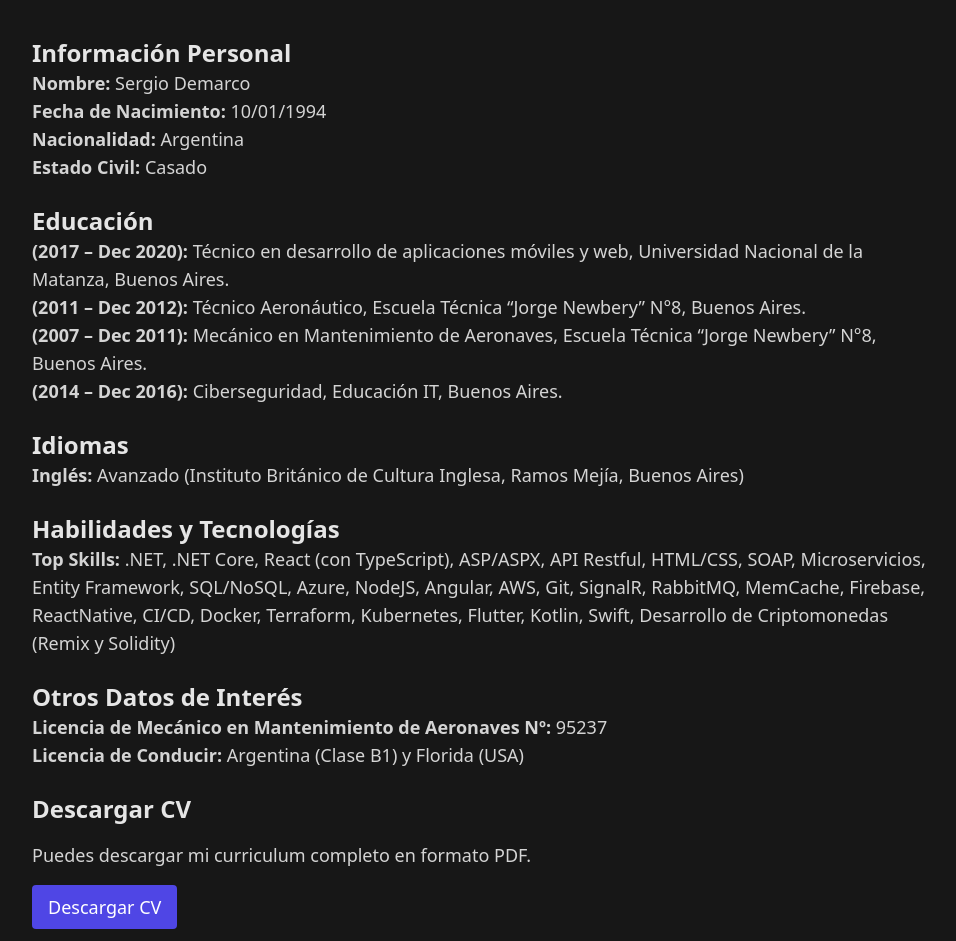
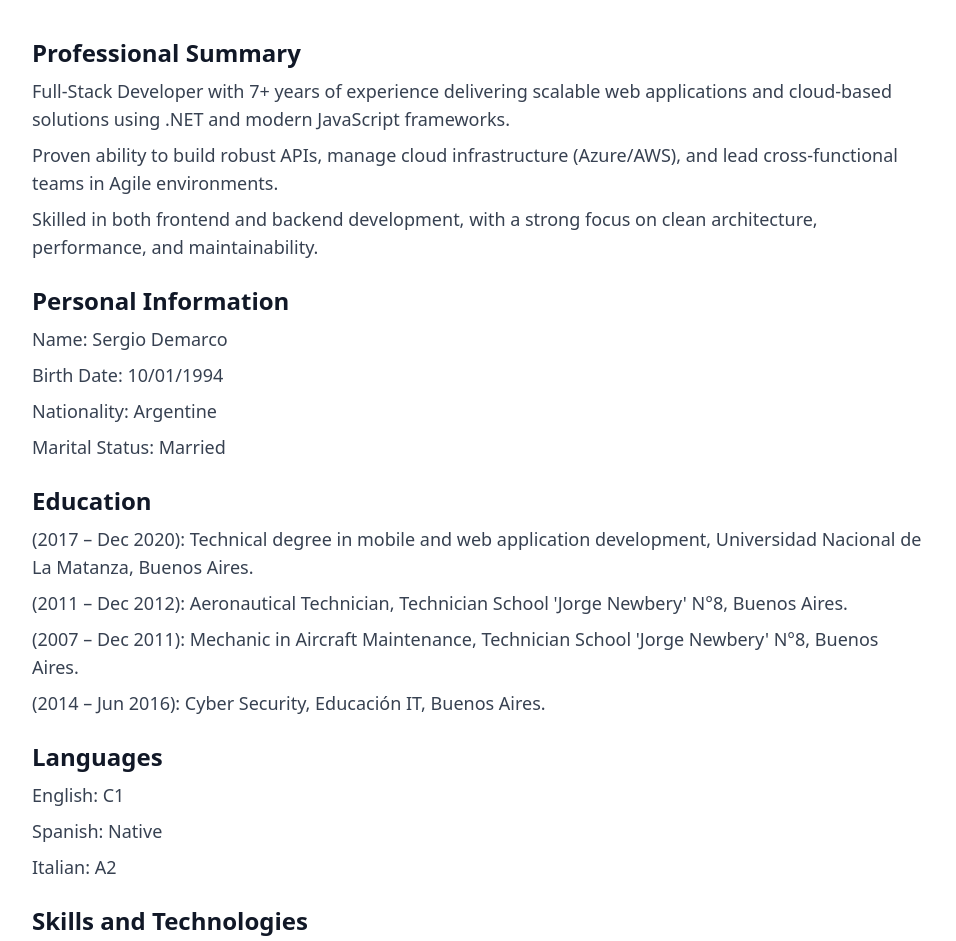
Before and after one commit to demarcosergio/sergio-portfolioV2, a Next.js app: page /about in a window 1280 px wide. Shown: the part 211-1152 px from the top of the page, without its empty margins (160-1116 px from the left). Built offline with nearby package versions, Linux system fonts and the light colour scheme.

Commit message:
Add light/dark theme toggle and bilingual about page

```diff
--- a/src/app/about/page.tsx
+++ b/src/app/about/page.tsx
@@ -3,76 +3,138 @@ import { useContext } from "react";
 import { LanguageContext } from "@/contexts/LanguageContext";
 import { translations } from "@/data/translations";
 
+const aboutContent = {
+  en: {
+    sections: [
+      {
+        title: "Professional Summary",
+        paragraphs: [
+          "Full-Stack Developer with 7+ years of experience delivering scalable web applications and cloud-based solutions using .NET and modern JavaScript frameworks.",
+          "Proven ability to build robust APIs, manage cloud infrastructure (Azure/AWS), and lead cross-functional teams in Agile environments.",
+          "Skilled in both frontend and backend development, with a strong focus on clean architecture, performance, and maintainability."
+        ]
+      },
+      {
+        title: "Personal Information",
+        paragraphs: [
+          "Name: Sergio Demarco",
+          "Birth Date: 10/01/1994",
+          "Nationality: Argentine",
+          "Marital Status: Married"
+        ]
+      },
+      {
+        title: "Education",
+        paragraphs: [
+          "(2017 – Dec 2020): Technical degree in mobile and web application development, Universidad Nacional de La Matanza, Buenos Aires.",
+          "(2011 – Dec 2012): Aeronautical Technician, Technician School 'Jorge Newbery' N°8, Buenos Aires.",
+          "(2007 – Dec 2011): Mechanic in Aircraft Maintenance, Technician School 'Jorge Newbery' N°8, Buenos Aires.",
+          "(2014 – Jun 2016): Cyber Security, Educación IT, Buenos Aires."
+        ]
+      },
+      {
+        title: "Languages",
+        paragraphs: ["English: C1", "Spanish: Native", "Italian: A2"]
+      },
+      {
+        title: "Skills and Technologies",
+        paragraphs: [
+          ".NET, C#, TypeScript, JavaScript, React, Next.js, Angular, Node.js, ASP.NET, MVC, WebAPI, SQL Server, MongoDB, Cosmos DB, Azure, AWS, Docker, Git, WCF, Microservices, RabbitMQ, Agile, Team leadership, CI/CD."
+        ]
+      },
+      {
+        title: "Other Information",
+        paragraphs: [
+          "Aircraft Maintenance License Nº: 95237",
+          "Driver's License: Argentina (B1) and Florida (USA)"
+        ]
+      }
+    ],
+    download: {
+      title: "Download CV",
+      description: "You can download my full resume in PDF format.",
+      button: "Download CV"
+    }
+  },
+  es: {
+    sections: [
+      {
+        title: "Resumen Profesional",
+        paragraphs: [
+          "Desarrollador Full-Stack con más de 7 años de experiencia en la entrega de aplicaciones web escalables y soluciones en la nube utilizando .NET y frameworks modernos de JavaScript.",
+          "Capacidad probada para crear APIs robustas, administrar infraestructura cloud (Azure/AWS) y liderar equipos multifuncionales en entornos Ágiles.",
+          "Competente en desarrollo frontend y backend, con fuerte enfoque en arquitectura limpia, rendimiento y mantenibilidad."
+        ]
+      },
+      {
+        title: "Información Personal",
+        paragraphs: [
+          "Nombre: Sergio Demarco",
+          "Fecha de Nacimiento: 10/01/1994",
+          "Nacionalidad: Argentina",
+          "Estado Civil: Casado"
+        ]
+      },
+      {
+        title: "Educación",
+        paragraphs: [
+          "(2017 – Dic 2020): Tecnicatura en desarrollo de aplicaciones móviles y web, Universidad Nacional de La Matanza, Buenos Aires.",
+          "(2011 – Dic 2012): Técnico Aeronáutico, Escuela Técnica 'Jorge Newbery' N°8, Buenos Aires.",
+          "(2007 – Dic 2011): Mecánico en Mantenimiento de Aeronaves, Escuela Técnica 'Jorge Newbery' N°8, Buenos Aires.",
+          "(2014 – Jun 2016): Ciberseguridad, Educación IT, Buenos Aires."
+        ]
+      },
+      {
+        title: "Idiomas",
+        paragraphs: ["Inglés: C1", "Español: Nativo", "Italiano: A2"]
+      },
+      {
+        title: "Habilidades y Tecnologías",
+        paragraphs: [
+          ".NET, C#, TypeScript, JavaScript, React, Next.js, Angular, Node.js, ASP.NET, MVC, WebAPI, SQL Server, MongoDB, Cosmos DB, Azure, AWS, Docker, Git, WCF, Microservicios, RabbitMQ, Agile, Liderazgo de equipos, CI/CD."
+        ]
+      },
+      {
+        title: "Otros Datos de Interés",
+        paragraphs: [
+          "Licencia de Mecánico en Mantenimiento de Aeronaves Nº: 95237",
+          "Licencia de Conducir: Argentina (B1) y Florida (USA)"
+        ]
+      }
+    ],
+    download: {
+      title: "Descargar CV",
+      description: "Puedes descargar mi curriculum completo en formato PDF.",
+      button: "Descargar CV"
+    }
+  }
+};
+
 export default function About() {
   const { lang } = useContext(LanguageContext);
+  const content = aboutContent[lang];
   return (
     <main className="min-h-screen p-6 pt-8 sm:pt-24">
       <div className="max-w-4xl mx-auto">
-                <h1 className="text-4xl font-bold text-neutral-100 mb-8">{translations[lang].about.title}</h1>
-                <div className="space-y-6 text-lg text-neutral-300">
+        <h1 className="text-4xl font-bold text-gray-900 dark:text-neutral-100 mb-8">{translations[lang].about.title}</h1>
+        <div className="space-y-6 text-lg text-gray-700 dark:text-neutral-300">
+          {content.sections.map((section, idx) => (
+            <section key={idx} className="space-y-2">
+              <h2 className="text-2xl font-bold text-gray-900 dark:text-neutral-200">{section.title}</h2>
+              {section.paragraphs.map((p, i) => (
+                <p key={i}>{p}</p>
+              ))}
+            </section>
+          ))}
           <section>
-                        <h2 className="text-2xl font-bold text-neutral-200">Información Personal</h2>
-                        <p>
-                            <span className="font-semibold">Nombre:</span> Sergio Demarco
-                        </p>
-                        <p>
-                            <span className="font-semibold">Fecha de Nacimiento:</span> 10/01/1994
-                        </p>
-                        <p>
-                            <span className="font-semibold">Nacionalidad:</span> Argentina
-                        </p>
-                        <p>
-                            <span className="font-semibold">Estado Civil:</span> Casado
-                        </p>
-                    </section>
-                    <section>
-                        <h2 className="text-2xl font-bold text-neutral-200">Educación</h2>
-                        <p>
-                            <span className="font-semibold">(2017 – Dec 2020):</span> Técnico en desarrollo de aplicaciones móviles y web, Universidad Nacional de la Matanza, Buenos Aires.
-                        </p>
-                        <p>
-                            <span className="font-semibold">(2011 – Dec 2012):</span> Técnico Aeronáutico, Escuela Técnica “Jorge Newbery” N°8, Buenos Aires.
-                        </p>
-                        <p>
-                            <span className="font-semibold">(2007 – Dec 2011):</span> Mecánico en Mantenimiento de Aeronaves, Escuela Técnica “Jorge Newbery” N°8, Buenos Aires.
-                        </p>
-                        <p>
-                            <span className="font-semibold">(2014 – Dec 2016):</span> Ciberseguridad, Educación IT, Buenos Aires.
-                        </p>
-                    </section>
-                    <section>
-                        <h2 className="text-2xl font-bold text-neutral-200">Idiomas</h2>
-                        <p>
-                            <span className="font-semibold">Inglés:</span> Avanzado (Instituto Británico de Cultura Inglesa, Ramos Mejía, Buenos Aires)
-                        </p>
-                    </section>
-                    <section>
-                        <h2 className="text-2xl font-bold text-neutral-200">Habilidades y Tecnologías</h2>
-                        <p>
-                            <span className="font-semibold">Top Skills:</span> .NET, .NET Core, React (con TypeScript), ASP/ASPX, API Restful, HTML/CSS, SOAP, Microservicios, Entity Framework, SQL/NoSQL, Azure, NodeJS, Angular, AWS, Git, SignalR, RabbitMQ, MemCache, Firebase, ReactNative, CI/CD, Docker, Terraform, Kubernetes, Flutter, Kotlin, Swift, Desarrollo de Criptomonedas (Remix y Solidity)
-                        </p>
-                    </section>
-                    <section>
-                        <h2 className="text-2xl font-bold text-neutral-200">Otros Datos de Interés</h2>
-                        <p>
-                            <span className="font-semibold">Licencia de Mecánico en Mantenimiento de Aeronaves Nº:</span> 95237
-                        </p>
-                        <p>
-                            <span className="font-semibold">Licencia de Conducir:</span> Argentina (Clase B1) y Florida (USA)
-                        </p>
-                    </section>
-                    {/* Nueva sección para descargar el CV */}
-                    <section>
-                        <h2 className="text-2xl font-bold text-neutral-200">Descargar CV</h2>
-                        <p className="mt-4">
-                            Puedes descargar mi curriculum completo en formato PDF.
-                        </p>
+            <h2 className="text-2xl font-bold text-gray-900 dark:text-neutral-200">{content.download.title}</h2>
+            <p className="mt-4">{content.download.description}</p>
             <a
               href="/cv.pdf"
               download
-                            className="mt-4 inline-block bg-indigo-600 text-white px-4 py-2 rounded hover:bg-indigo-700"
+              className="mt-4 inline-block bg-[var(--primary)] text-white px-4 py-2 rounded hover:opacity-90"
             >
-                            Descargar CV
+              {content.download.button}
             </a>
           </section>
         </div>
--- a/src/app/contact/page.tsx
+++ b/src/app/contact/page.tsx
@@ -8,8 +8,8 @@ export default function Contact() {
     return (
         <main className="min-h-screen p-6 pt-8 sm:pt-24">
             <div className="max-w-3xl mx-auto">
-                <h1 className="text-4xl font-bold text-neutral-100 mb-8">{translations[lang].contact.title}</h1>
-                <div className="space-y-4 text-lg text-neutral-300">
+                <h1 className="text-4xl font-bold text-gray-900 dark:text-neutral-100 mb-8">{translations[lang].contact.title}</h1>
+                <div className="space-y-4 text-lg text-gray-700 dark:text-neutral-300">
                     <p>
                         <span className="font-semibold">Email:</span>{" "}
                         <a
--- a/src/app/globals.css
+++ b/src/app/globals.css
@@ -2,9 +2,15 @@
 @tailwind components;
 @tailwind utilities;
 
-:root {
+html.light {
+  --background: #ffffff;
+  --foreground: #000000;
+  --primary: #4570B5;
+}
+html.dark {
   --background: #111111;
   --foreground: #e5e5e5;
+  --primary: #4570B5;
 }
 
 body {
--- a/src/app/layout.tsx
+++ b/src/app/layout.tsx
@@ -5,6 +5,7 @@ import { GeistMono } from "geist/font/mono";
 import "./globals.css";
 import Navbar from "@/components/Navbar";
 import { LanguageProvider } from "@/contexts/LanguageContext";
+import { ThemeProvider } from "@/contexts/ThemeContext";
 
 export const metadata: Metadata = {
   title: "My Portfolio",
@@ -18,11 +19,13 @@ export default function RootLayout({
 }) {
   return (
     <html lang="en" className={`${GeistSans.variable} ${GeistMono.variable}`}>
-      <body className="font-sans bg-neutral-900 text-neutral-200 antialiased">
-        <LanguageProvider>
-          <Navbar />
-          <div className="pt-20">{children}</div>
-        </LanguageProvider>
+      <body className="font-sans antialiased">
+        <ThemeProvider>
+          <LanguageProvider>
+            <Navbar />
+            <div className="pt-20">{children}</div>
+          </LanguageProvider>
+        </ThemeProvider>
       </body>
     </html>
   );
--- a/src/app/page.tsx
+++ b/src/app/page.tsx
@@ -9,7 +9,7 @@ export default function HomePage() {
   const { lang } = useContext(LanguageContext);
   return (
     <div className="min-h-screen py-20 px-4">
-      <h1 className="text-4xl font-bold text-center mb-12">
+      <h1 className="text-4xl font-bold text-center mb-12 text-gray-900 dark:text-neutral-100">
         {translations[lang].home.title}
       </h1>
       <div className="grid grid-cols-1 sm:grid-cols-2 gap-8 max-w-5xl mx-auto">
--- /dev/null
+++ b/src/contexts/ThemeContext.tsx
@@ -0,0 +1,31 @@
+"use client";
+import { createContext, useState, useEffect, ReactNode } from "react";
+
+export type Theme = "light" | "dark";
+
+interface ThemeContextProps {
+  theme: Theme;
+  toggleTheme: () => void;
+}
+
+export const ThemeContext = createContext<ThemeContextProps>({
+  theme: "light",
+  toggleTheme: () => {},
+});
+
+export function ThemeProvider({ children }: { children: ReactNode }) {
+  const [theme, setTheme] = useState<Theme>("light");
+  const toggleTheme = () => setTheme((t) => (t === "light" ? "dark" : "light"));
+
+  useEffect(() => {
+    const root = document.documentElement;
+    root.classList.remove(theme === "light" ? "dark" : "light");
+    root.classList.add(theme);
+  }, [theme]);
+
+  return (
+    <ThemeContext.Provider value={{ theme, toggleTheme }}>
+      {children}
+    </ThemeContext.Provider>
+  );
+}
--- a/tailwind.config.ts
+++ b/tailwind.config.ts
@@ -2,6 +2,7 @@ import type { Config } from "tailwindcss";
 import plugin from "tailwindcss/plugin";
 
 const config: Config = {
+  darkMode: "class",
   content: [
     "./src/pages/**/*.{js,ts,jsx,tsx,mdx}",
     "./src/components/**/*.{js,ts,jsx,tsx,mdx}",
```
Also changed, not shown: src/app/projects/novatech/page.tsx (+6 -6 lines), src/app/work/page.tsx (+7 -7 lines), src/components/ExperienceCard.tsx (+5 -5 lines), src/components/Navbar.tsx (+26 -8 lines). Lines whose indentation alone changed are shown as unchanged.
